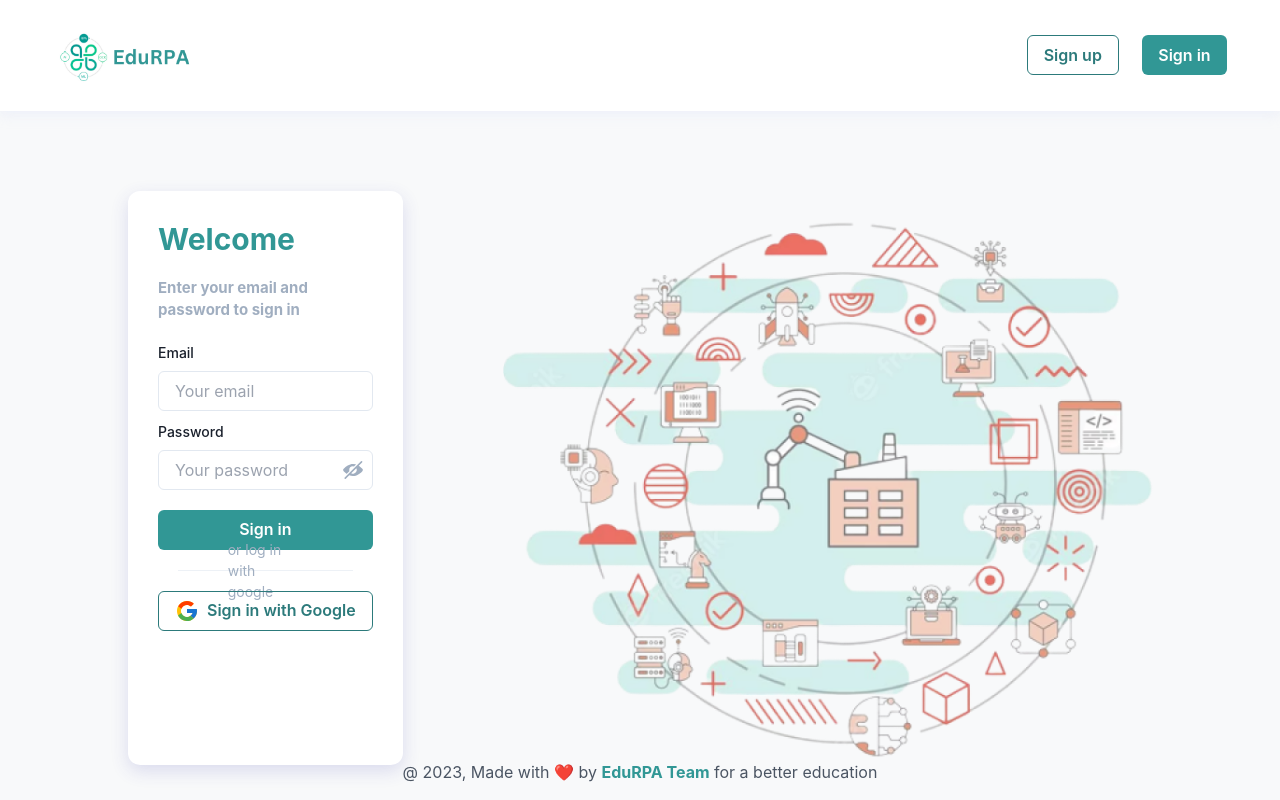
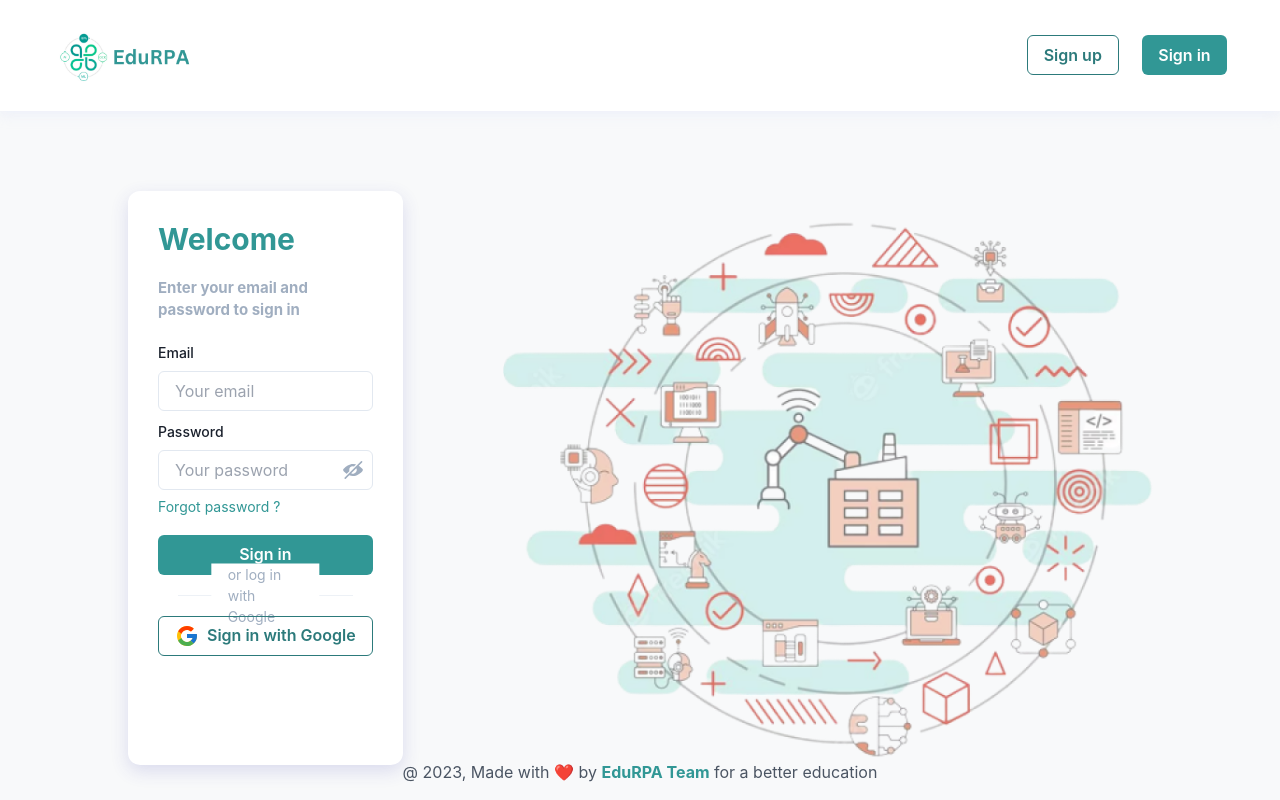
Before and after one commit to edu-rpa/edu-rpa-frontend, a Next.js app: page /auth/login in a window 1280 px wide. Built offline with nearby package versions, Linux system fonts and the light colour scheme.

Commit message:
update favicon icon

```diff
--- /dev/null
+++ b/src/components/Forms/BaseForm.tsx
@@ -0,0 +1,13 @@
+import React, { ReactNode } from 'react';
+
+interface Props {
+  children?: ReactNode;
+}
+
+export default function BaseForm({ children }: Props) {
+  return (
+    <div className="bg-[#fff] w-3/5 rounded-xl p-[30px] mr-[100px] shadow-custom-1">
+      {children}
+    </div>
+  );
+}
--- a/src/components/Forms/LoginForm.tsx
+++ b/src/components/Forms/LoginForm.tsx
@@ -15,6 +15,7 @@ import { ViewIcon, ViewOffIcon } from '@chakra-ui/icons';
 import React from 'react';
 import SVGIcon from '../Icons/SVGIcon';
 import GoogleIcon from '@/assets/svgs/google-icon.svg';
+import BaseForm from './BaseForm';
 
 export default function LoginForm() {
   const [isVisible, setIsVisible] = React.useState(false);
@@ -23,7 +24,7 @@ export default function LoginForm() {
     password: '',
   });
   return (
-    <div className="bg-[#fff] w-3/5 rounded-xl p-[30px] mr-[100px] shadow-custom-1">
+    <BaseForm>
       <FormControl>
         <h1 className="text-primary font-bold text-3xl">Welcome</h1>
         <p className="text-secondary font-bold text-[15px] my-[20px]">
@@ -55,14 +56,21 @@ export default function LoginForm() {
             )}
           </InputRightElement>
         </InputGroup>
+        <FormHelperText>
+          <a className="text-primary" href="/">
+            Forgot password ?
+          </a>
+        </FormHelperText>
         {/* Sign In Button */}
         <Button className="w-full mt-[20px]" colorScheme="teal" variant="solid">
           Sign in
         </Button>
         <Box position="relative" padding="5">
           <Divider />
-          <AbsoluteCenter px="4" className="text-[14px] text-secondary">
-            or log in with google
+          <AbsoluteCenter
+            px="4"
+            className="text-[14px] text-secondary bg-[#fff]">
+            or log in with Google
           </AbsoluteCenter>
         </Box>
         {/* Google Button  */}
@@ -74,6 +82,6 @@ export default function LoginForm() {
           Sign in with Google
         </Button>
       </FormControl>
-    </div>
+    </BaseForm>
   );
 }
--- a/src/components/Header/Header.tsx
+++ b/src/components/Header/Header.tsx
@@ -11,10 +11,16 @@ export default function Header() {
       <div className="w-11/12 m-auto py-[20px] flex justify-between">
         <Image src={logo} width={150} height={150} alt="Logo" />
         <div className="flex justify-between items-center w-[200px]">
-          <Button colorScheme="teal" variant="outline">
+          <Button
+            colorScheme="teal"
+            variant="outline"
+            onClick={() => router.push('/auth/sign-up')}>
             Sign up
           </Button>
-          <Button colorScheme="teal" variant="solid">
+          <Button
+            colorScheme="teal"
+            variant="solid"
+            onClick={() => router.push('/auth/login')}>
             Sign in
           </Button>
         </div>
--- a/src/pages/_document.tsx
+++ b/src/pages/_document.tsx
@@ -1,12 +1,13 @@
-import { Html, Head, Main, NextScript } from 'next/document';
-import React from 'react';
-
-function Document() {
+import Document, { Html, Head, Main, NextScript } from 'next/document';
+class MyDocument extends Document {
+  render() {
     return (
       <Html lang="en">
         <Head>
           {/* Meta Tags for SEO */}
           <meta name="referrer" content="no-referrer-when-downgrade" />
+          <title>EduRPA</title>
+          <link rel="icon" href="/favicon.ico" />
         </Head>
         <body>
           <Main />
@@ -15,4 +16,5 @@ function Document() {
       </Html>
     );
   }
-export default Document;
+}
+export default MyDocument;
--- a/src/pages/auth/sign-up/index.tsx
+++ b/src/pages/auth/sign-up/index.tsx
@@ -1,5 +1,5 @@
 import React from 'react';
 
 export default function SignUp() {
-  return <div className="text-[blue]">Sign Up Page</div>;
+  return <div className="flex justify-center items-center">Sign Up Page</div>;
 }
--- a/src/pages/index.tsx
+++ b/src/pages/index.tsx
@@ -1,18 +1,14 @@
-import { Button } from '@chakra-ui/react';
 import { useRouter } from 'next/router';
-import React from 'react';
+import React, { useEffect } from 'react';
 
 export default function Home() {
   const router = useRouter();
+  useEffect(() => {
+    router.push('/auth/login');
+  }, []);
   return (
     <div>
       <p className="text-[red]">Home Page</p>
-      <Button colorScheme="teal" variant="solid">
-        Button
-      </Button>
-      <Button colorScheme="teal" variant="outline">
-        Button
-      </Button>
     </div>
   );
 }
```
Also changed, not shown: src/assets/images/logo-removebg.png (deleted), 1 other file (tests, documents, lock files or other folders). Lines whose indentation alone changed are shown as unchanged.
